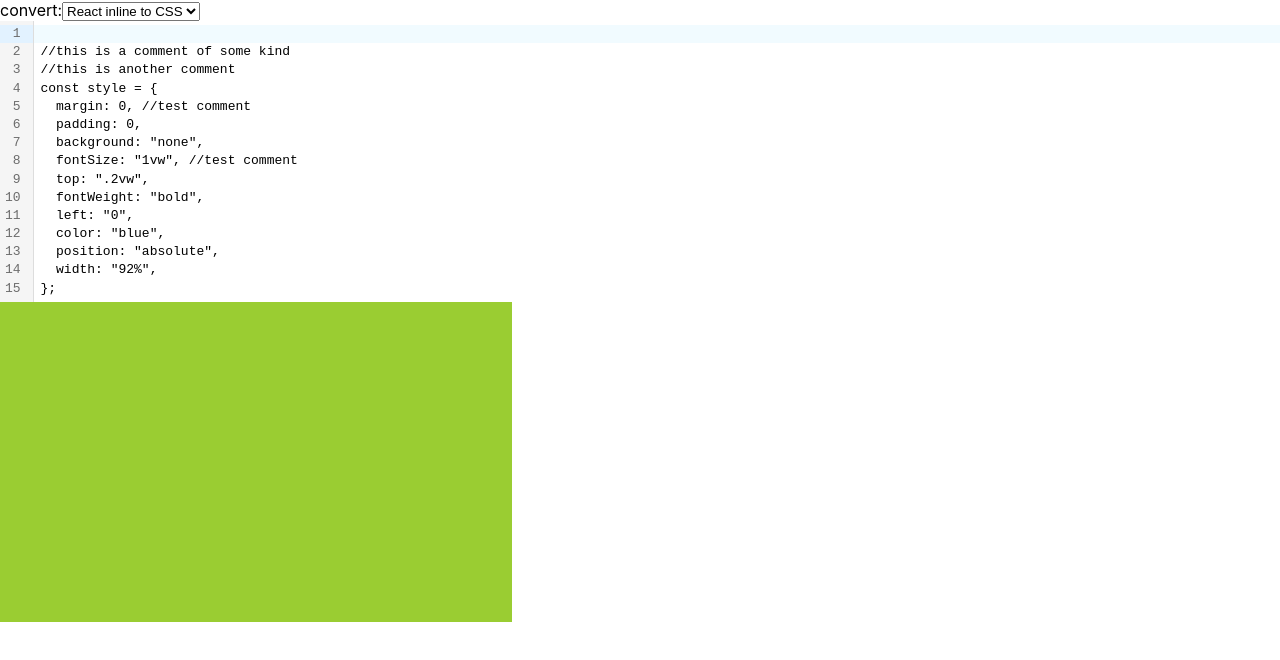
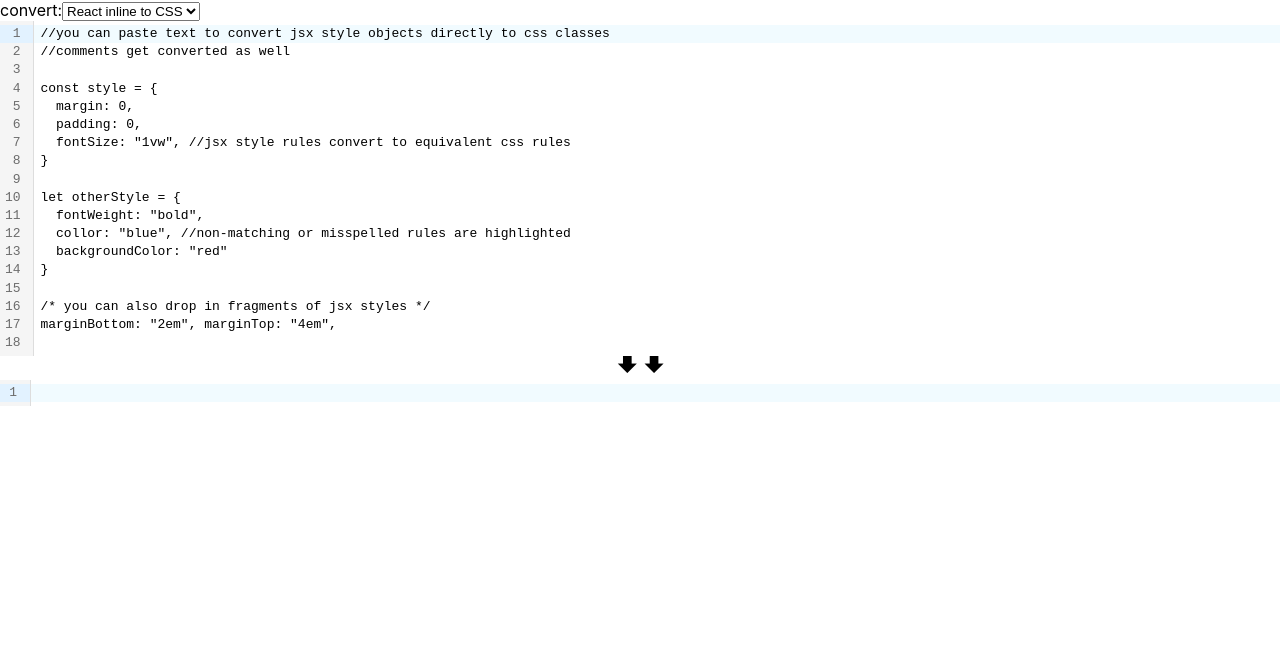
Before and after one commit to daslyfe/react-inline-css-converter, a React (Create React App) app: page / in a window 1280 px wide. Shown: the top 660 px of the page. Built offline with nearby package versions, Linux system fonts and the light colour scheme.

Commit message:
jsx to css fully working

```diff
--- a/package.json
+++ b/package.json
@@ -6,8 +6,10 @@
     "@testing-library/jest-dom": "^5.11.6",
     "@testing-library/react": "^11.2.2",
     "@testing-library/user-event": "^12.6.0",
+    "@uiw/react-codemirror": "^3.0.1",
     "react": "^17.0.1",
     "react-dom": "^17.0.1",
+    "react-radio-group": "^3.0.3",
     "react-scripts": "4.0.1",
     "web-vitals": "^0.2.4"
   },
--- a/src/App.css
+++ b/src/App.css
@@ -1,3 +1,4 @@
+
 .box {
   width: 40vw;
   height: 40vh;
@@ -9,3 +10,8 @@ p {
   margin: 0;
   line-height: 1.4em;
 }
+
+.code-box-wrapper {
+  width: 100vw;
+  height: 40vh;
+}
--- a/src/App.js
+++ b/src/App.js
@@ -4,23 +4,27 @@ import { ar, num } from "./utility/utility";
 import ManipulateString from "./utility/manipulate-strings";
 import CodeMirror from "@uiw/react-codemirror";
 import "codemirror/keymap/sublime";
-import "codemirror/theme/monokai.css";
+import "./css/codebox.css";
+// import "codemirror/theme/shadowfox.css";
 
-const defaultInput = `
-//this is a comment of some kind
-//this is another comment
+const defaultInput = `//you can paste text to convert jsx style objects directly to css classes
+//comments get converted as well
+
 const style = {
-  margin: 0, //test comment
+  margin: 0,
   padding: 0,
-  background: "none",
-  fontSize: "1vw", //test comment
-  top: ".2vw",
+  fontSize: "1vw", //jsx style rules convert to equivalent css rules
+}
+
+let otherStyle = {
   fontWeight: "bold",
-  left: "0",
-  color: "blue",
-  position: "absolute",
-  width: "92%",
-};`;
+  collor: "blue", //non-matching or misspelled rules are highlighted
+  backgroundColor: "red"
+}
+
+/* you can also drop in fragments of jsx styles */
+marginBottom: "2em", marginTop: "4em",
+`;
 
 function App() {
   const [userInput, setUserInput] = useState([]);
@@ -42,6 +46,7 @@ function App() {
     setMode(target.value);
   };
 
+  const codeMirrorMode = mode === "tocss" ? "jsx" : "css";
   return (
     <div className="App">
       <div className="">
@@ -49,26 +54,23 @@ function App() {
 
         <select name="convert" id="cars" onChange={handleSelect}>
           <option value="tocss">React inline to CSS</option>
-          <option value="toinline">CSS to React inline</option>
+          <option value="tojsx">CSS to React inline</option>
         </select>
       </div>
-      {/* <textarea
-        className="box"
-        type="text"
-        defaultValue={defaultInput}
-        ref={inputBoxRef}
-        onChange={handleUserInput}
-      /> */}
+
+      <div className="code-box-wrapper">
         <CodeMirror
           value={defaultInput}
           onChange={handleUserInput}
           options={{
-          theme: "monokai",
+            theme: "codebox",
             tabSize: 2,
             keyMap: "sublime",
-          mode: "jsx",
+            mode: codeMirrorMode,
           }}
         />
+      </div>
+      <center><h1 style={{margin: 0}}>&#11015;&#11015;</h1></center>
       <ManipulateString stringArray={userInput} mode={mode} />
     </div>
   );
--- /dev/null
+++ b/src/css/codebox.css
@@ -0,0 +1,45 @@
+
+.cm-s-codebox.CodeMirror { background: #252924; color: #b1b1b3; }
+.cm-s-codebox div.CodeMirror-selected { background: #353B48; }
+.cm-s-codebox .CodeMirror-line::selection, .cm-s-codebox .CodeMirror-line > span::selection, .cm-s-codebox .CodeMirror-line > span > span::selection { background: #353B48; }
+.cm-s-codebox .CodeMirror-line::-moz-selection, .cm-s-codebox .CodeMirror-line > span::-moz-selection, .cm-s-codebox .CodeMirror-line > span > span::-moz-selection { background: #353B48; }
+.cm-s-codebox .CodeMirror-gutters { background: #4C4F48 ; border-right: 1px solid #4C4F48; }
+.cm-s-codebox .CodeMirror-guttermarker { color: #555; }
+.cm-s-codebox .CodeMirror-linenumber { color: #939393; }
+.cm-s-codebox .CodeMirror-cursor { border-left: 1px solid #fff; }
+
+.cm-s-codebox span.cm-comment { color: #939393; }
+.cm-s-codebox span.cm-atom { color: #FF7DE9; }
+.cm-s-codebox span.cm-quote { color: #FF7DE9; }
+.cm-s-codebox span.cm-builtin { color: #FF7DE9; }
+.cm-s-codebox span.cm-attribute { color: #FF7DE9; }
+.cm-s-codebox span.cm-keyword { color: #FF7DE9; }
+.cm-s-codebox span.cm-property { color: #86DE74; }
+.cm-s-codebox span.cm-error {  color: red; text-decoration: underline; text-decoration-color: red;}
+
+.cm-s-codebox span.cm-number { color: #6B89FF; }
+.cm-s-codebox span.cm-string { color: #6B89FF; }
+.cm-s-codebox span.cm-string-2 { color: #6B89FF; }
+
+.cm-s-codebox span.cm-meta { color: #939393; }
+.cm-s-codebox span.cm-hr { color: #939393; }
+
+.cm-s-codebox span.cm-header { color: #75BFFF; }
+.cm-s-codebox span.cm-qualifier { color: #75BFFF; }
+.cm-s-codebox span.cm-variable-2 { color: #75BFFF; }
+
+
+
+.cm-s-codebox span.cm-def { color: #75BFFF; }
+.cm-s-codebox span.cm-bracket { color: #75BFFF; }
+.cm-s-codebox span.cm-tag { color: #75BFFF; }
+.cm-s-codebox span.cm-link:visited { color: #75BFFF; }
+
+.cm-s-codebox span.cm-variable { color: #B98EFF; }
+.cm-s-codebox span.cm-variable-3 { color: #d7d7db; }
+.cm-s-codebox span.cm-link { color: #737373; }
+.cm-s-codebox span.cm-operator { color: #b1b1b3; }
+.cm-s-codebox span.cm-special { color: #d7d7db; }
+
+.cm-s-codebox .CodeMirror-activeline-background { background: rgba(185, 215, 253, .15) }
+.cm-s-codebox .CodeMirror-matchingbracket { outline: solid 1px rgba(255, 255, 255, .25); color: white !important; }
--- a/src/utility/manipulate-strings.js
+++ b/src/utility/manipulate-strings.js
@@ -1,9 +1,15 @@
+import CodeMirror from "@uiw/react-codemirror";
+import "codemirror/keymap/sublime";
+import "../css/codebox.css";
+
 const findComma = /[,]/gi;
 const findUppercase = /[A-Z]/g;
 const findComments = /\/\*[\s\S]*?\*\/|\/\/.*/g;
+const findQuotes = /['"`]/g;
+const findDoubleSpaces = / +(?= )/g;
 
 function ManipulateString({ mode, stringArray }) {
-    //convert jsx style syntax array to css style syntax array
+  //convert jsx style syntax array to css style syntax array
   const toCss = () => {
     let comments = [];
     const filteredArray = stringArray.map((string, index) => {
@@ -23,12 +29,16 @@ function ManipulateString({ mode, stringArray }) {
         : false;
 
       string = isClassLine
-        ? `${className} ${string.slice(openBracketIndex)}`
+        ? `${className} ${string.slice(openBracketIndex)}`.replace(
+            findDoubleSpaces,
+            ""
+          )
         : string;
 
       string = string
         .replace(findComma, ";")
-        .replace(findUppercase, (match) => `-${match.toLowerCase()}`);
+        .replace(findUppercase, (match) => `-${match.toLowerCase()}`)
+        .replace(findQuotes, "");
 
       return string;
     });
@@ -40,13 +50,29 @@ function ManipulateString({ mode, stringArray }) {
         : { comment: comment, index: index }
     );
     //add the comments back in with the correct syntax
-    comments.forEach(({comment, index}) => filteredArray[index] = `${filteredArray[index]} ${comment}`)
+    comments.forEach(
+      ({ comment, index }) =>
+        (filteredArray[index] = `${filteredArray[index]} ${comment}`)
+    );
 
-    return filteredArray;
+    //convert array to a single string with linebreak character between each item in array
+    return filteredArray.join("\n");
   };
+
+  const convertedString = mode === "tocss" ? toCss() : "";
+  const codeMirrorMode = mode === "tocss" ? "css" : "jsx";
+
   return (
-    <div contenteditable="true" className="box">
-      {toCss()}
+    <div className="code-box-wrapper">
+      <CodeMirror
+        value={convertedString}
+        options={{
+          theme: "codebox",
+          tabSize: 2,
+          keyMap: "sublime",
+          mode: codeMirrorMode,
+        }}
+      />
     </div>
   );
 }
```
Also changed, not shown: src/monokai.css (added, +41 -0 lines), 1 other file (tests, documents, lock files or other folders). Lines whose indentation alone changed are shown as unchanged.
